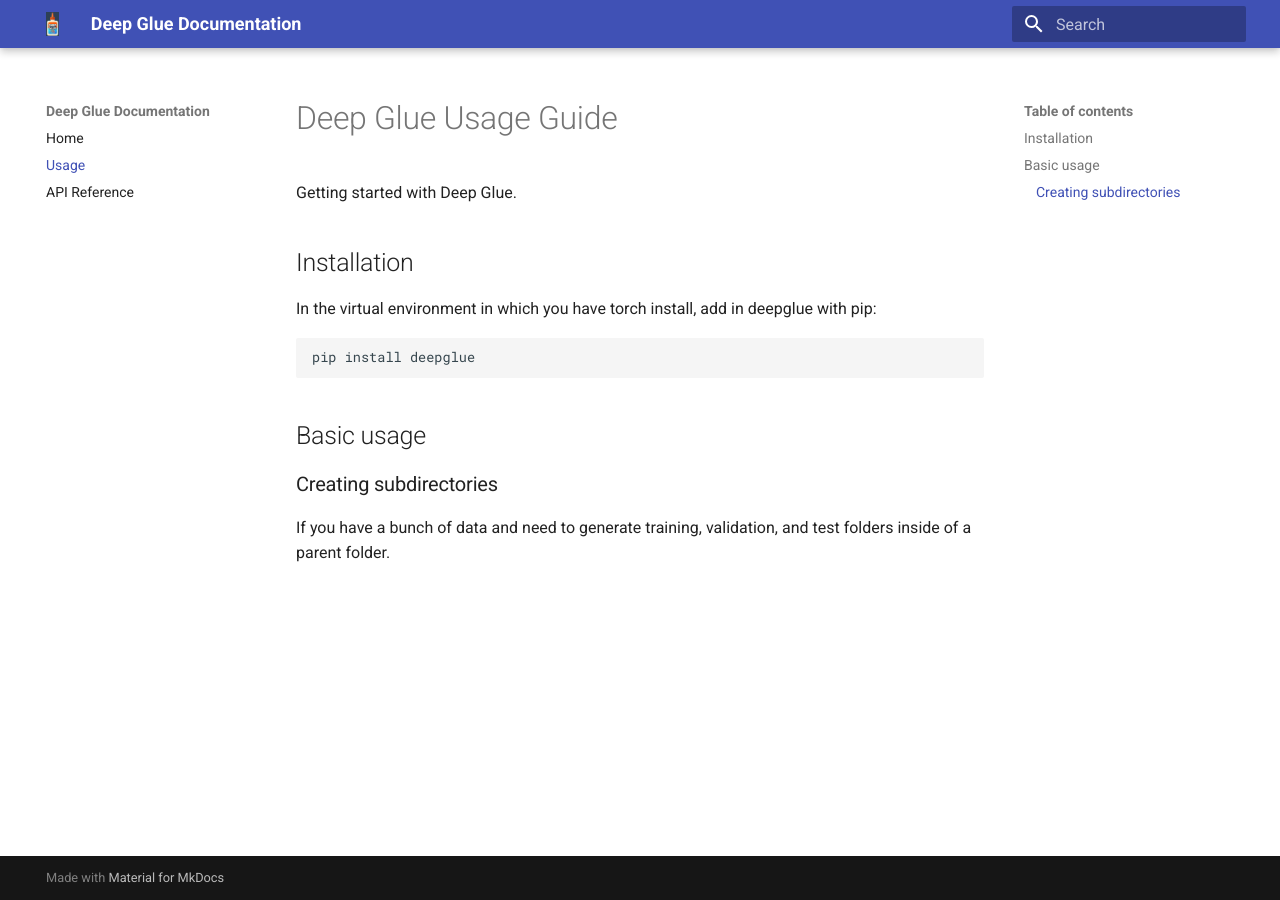
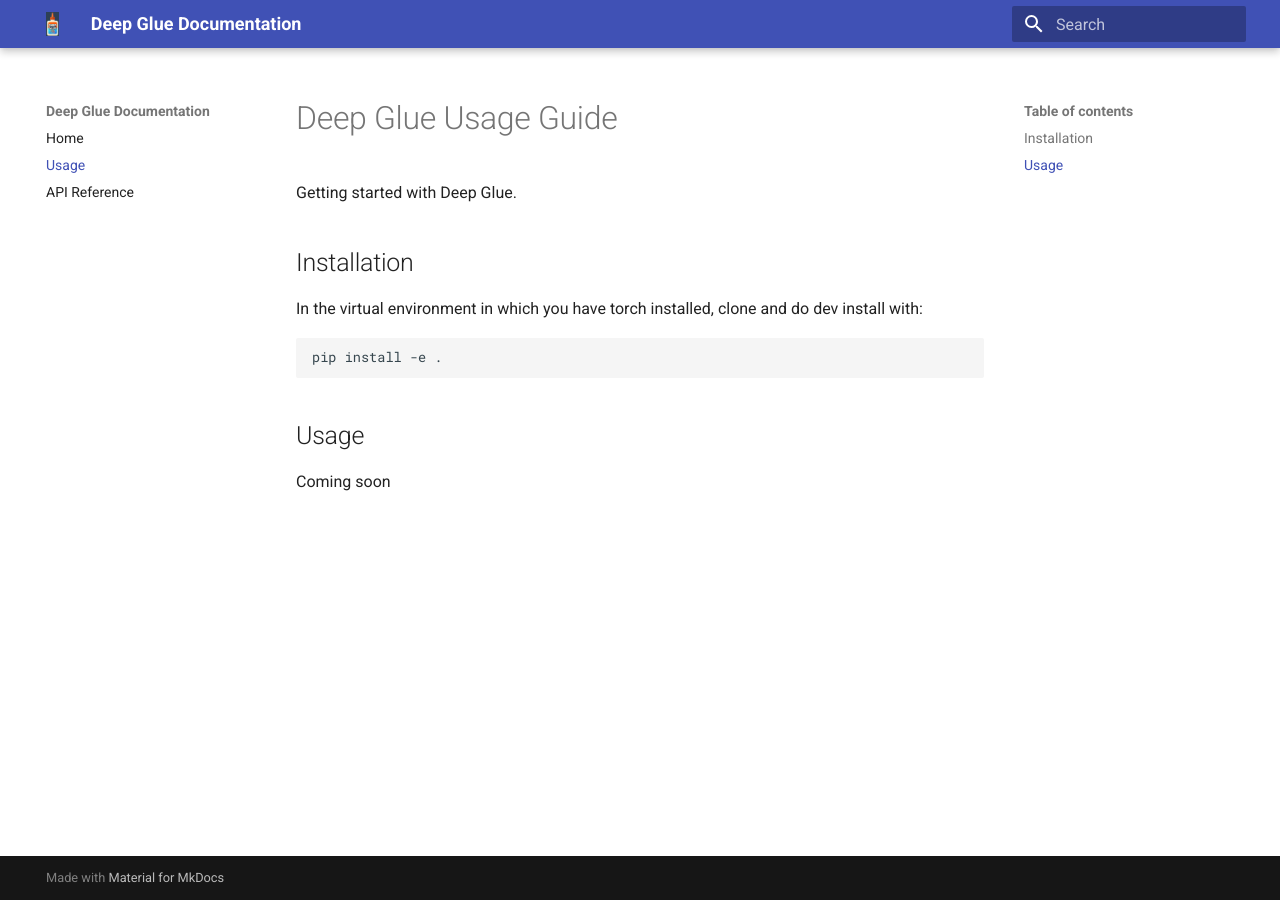
Before and after one commit to EricThomson/deepglue, an MkDocs documentation site: the page built from docs/usage.md, in a window 1280 px wide. Built offline with MkDocs 1.6.1 and Material for MkDocs 9.7.7, drawn with Linux system fonts in a browser that asks for light colours.

Commit message:
docs minor tweaks

```diff
--- a/docs/usage.md
+++ b/docs/usage.md
@@ -4,11 +4,9 @@ Getting started with Deep Glue.
 
 ## Installation
 
-In the virtual environment in which you have torch install, add in deepglue with pip:
+In the virtual environment in which you have torch installed, clone and do dev install with:
 
-    pip install deepglue
+    pip install -e .
 
-## Basic usage
-
-### Creating subdirectories
-If you have a bunch of data and need to generate training, validation, and test folders inside of a parent folder.
+## Usage
+Coming soon
```
Also changed, not shown: docs/index.md (+2 -2 lines).
